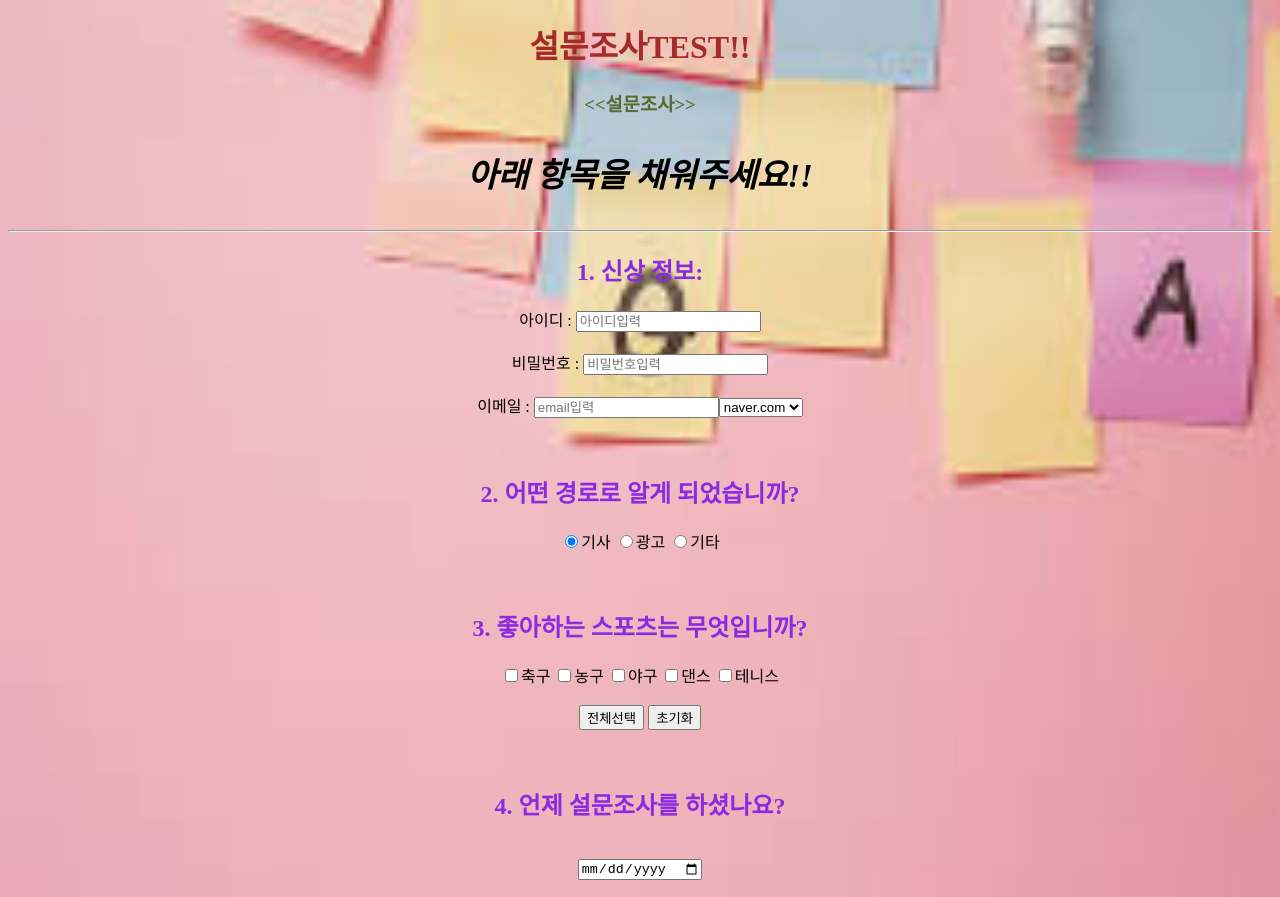
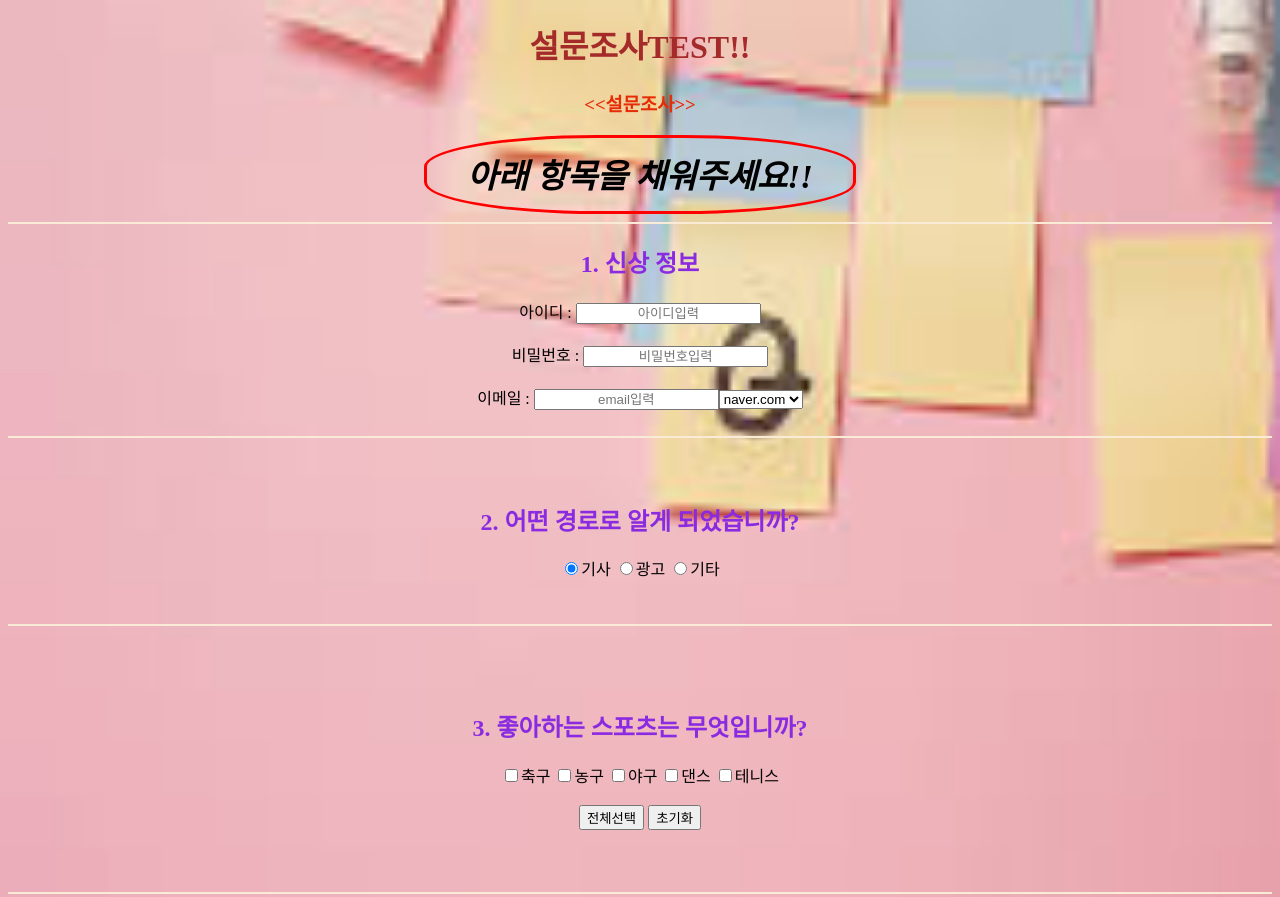
Before and after one commit to myungho2090/study, a website: page myungho/index.html in a window 1280 px wide. Shown: the top 897 px of the page. Drawn offline with Linux system fonts and the light colour scheme.

Commit message:
수정2
1.input버튼초기화를 input타입에 reset으로바꿈
2.hr css로 테두리색상변경
3.아래항복을채워주세요 ->css에서 테두리바꿈

```diff
--- a/myungho/index.html
+++ b/myungho/index.html
@@ -20,7 +20,7 @@
     <h3><<설문조사>></h3>
     <p>아래 항목을 채워주세요!!</p>
     <hr />
-    <h2>1. 신상 정보:</h2>
+    <h2>1. 신상 정보</h2>
     <table>
       <thead>
         <form>
@@ -46,8 +46,10 @@
             <option value="daum.net">daum.net</option>
           </select>
         </form>
+      <br>
+      <br>
 
-
+        <hr>
 
         </tbody>
        </thead>
@@ -62,11 +64,16 @@
         <label for="2"><input type="radio" id="2" name="checked" />광고</label>
         <label for="3"><input type="radio" id="3" name="checked" />기타</label>
       </from>
+      <br>
+      <br>
+      <br>
 
+      <hr>
 
       <br />
       <br />
       <br />
+
       <h2>3. 좋아하는 스포츠는 무엇입니까?</h2>
       <form>
         <label for="축구"><input type="checkbox" value="축구" name="checkbox" id="축구"/>축구</label>
@@ -77,8 +84,13 @@
         <br>
         <br>
         <input type="button" value="전체선택">
-        <input type="button" value="초기화">
+        <input type="reset" value="초기화">
       </form>
+      <br>
+      <br>
+      <br>
+      <hr>
+
 
     </body>
     <br>
--- a/myungho/style.css
+++ b/myungho/style.css
@@ -10,18 +10,31 @@ h2 {
 }
 body {
   background-color: darkgray;
-  font-display: 0;
+
+  text-align: center;
+}
+input {
+  text-align: left;
+}
+::placeholder {
   text-align: center;
 }
 p {
+  width: 400px;
+  padding: 1%;
   font-size: 33px;
   font-weight: bolder;
   font-style: oblique;
   font-display: 0;
   text-align: center;
+  border-style: solid;
+  border-color: red;
+  border-width: 3px;
+  margin: auto;
+  border-radius: 40%;
 }
 h3 {
-  color: darkolivegreen;
+  color: rgb(230, 43, 6);
   font-display: 0;
   text-align: center;
 }
@@ -43,3 +56,8 @@ td {
   text-align: center;
   font-display: 0;
 }
+hr {
+  background-color: antiquewhite;
+  height: 2px;
+  border: 0;
+}
```
